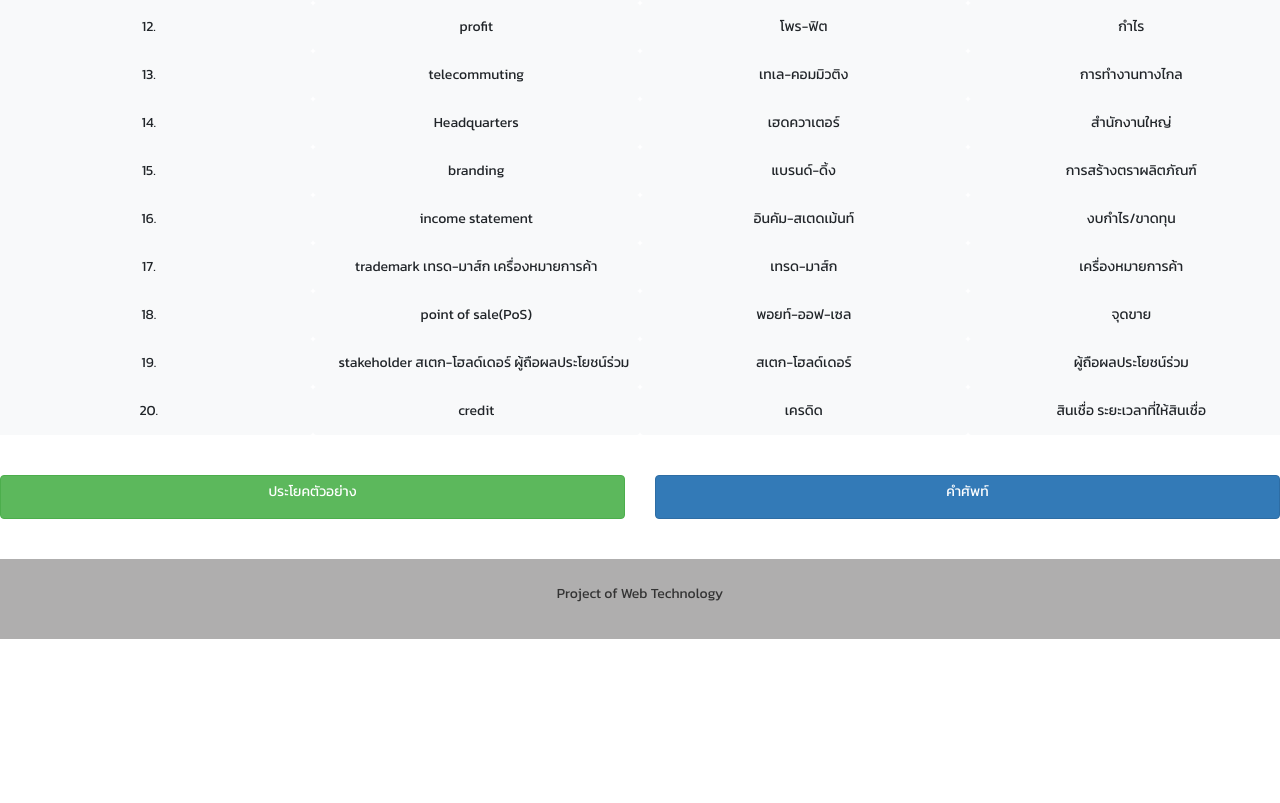
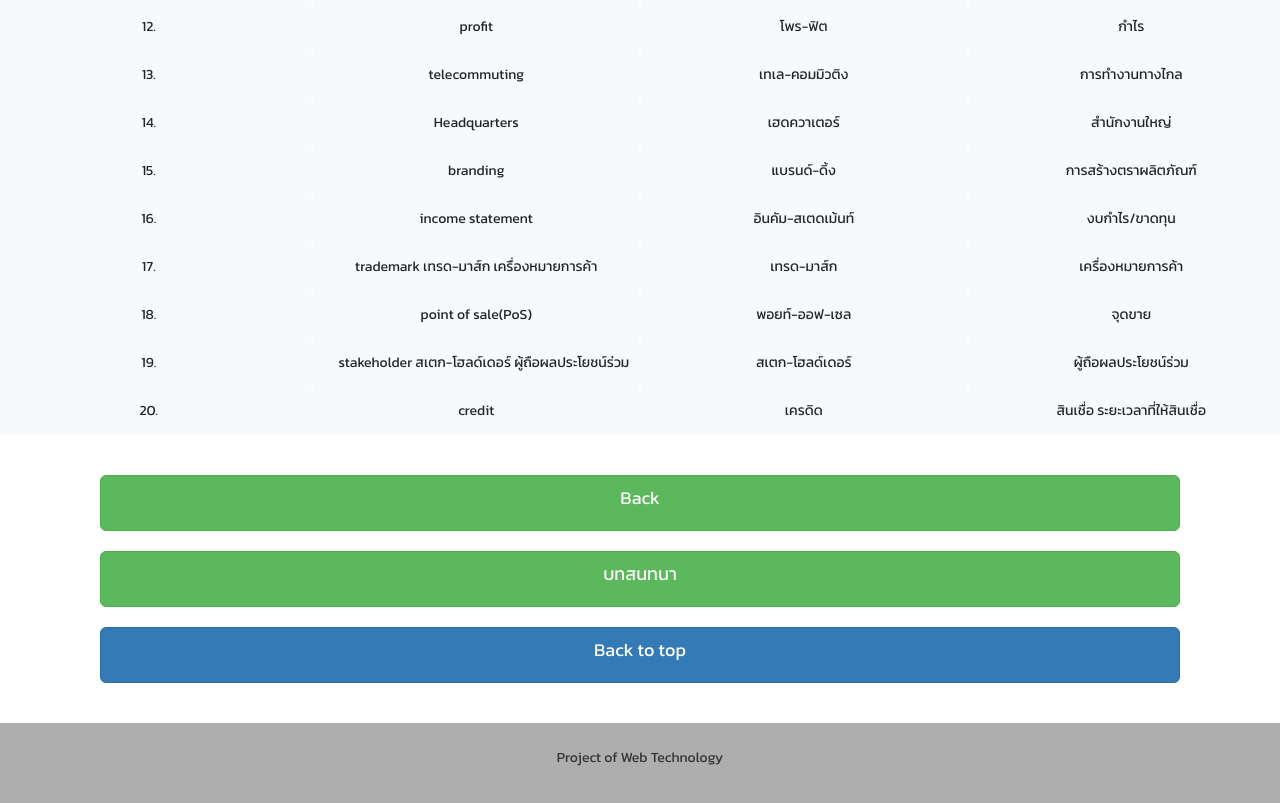
Before and after one commit to Kittipot321/project-web-tech2, a plain HTML site: page webtech/story22.html in a window 1280 px wide. Shown: the part 745-1548 px from the top of the page. Before the commit the page ends 1384 px from the top, so only its background shows below. Drawn offline with nearby package versions, Linux system fonts and the light colour scheme.

Commit message:
แก้ button และ link

```diff
--- a/webtech/story22.html
+++ b/webtech/story22.html
@@ -392,20 +392,26 @@
         </div>
 
         <br><br>
-        <div class="row">
+        <div class="container text-center">
+            <!-- ลิ้งไป5.1กับ5.2 -->
             <div class="col">
                 <a href="story2.html">
-                    <button type="button" class="btn btn-success btn btn-block">
-                        <p>ประโยคตัวอย่าง</p>
+                    <button type="button" class="btn btn-success btn-lg col">
+                        <p>Back</p>
                     </button>
                 </a></div><br>
             <div class="col">
-                <a href="story22.html">
-                    <button type="button" class="btn btn-primary btn btn-block">
-                        <p>คำศัพท์</p>
+                <a href="story21.html">
+                    <button type="button" class="btn btn-success btn-lg col">
+                        <p>บทสนทนา</p>
                     </button>
-                </a>
-            </div>
+                </a></div><br>
+            <div class="col">
+                <a href="#">
+                    <button type="button" class="btn btn-primary btn-lg col">
+                        <p>Back to top</p>
+                    </button>
+                </a></div>
         </div>
     </div>
 
```
Also changed, not shown: webtech/story21.html (+12 -6 lines).
